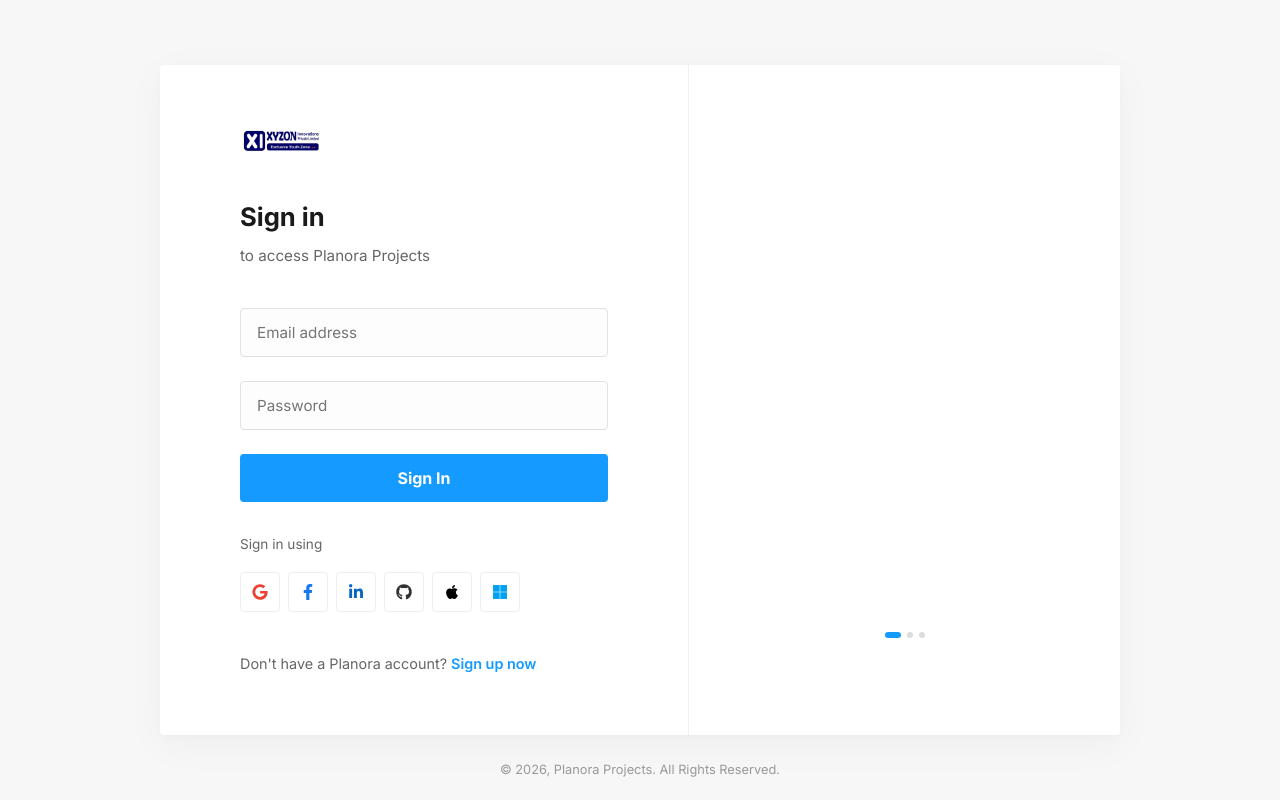
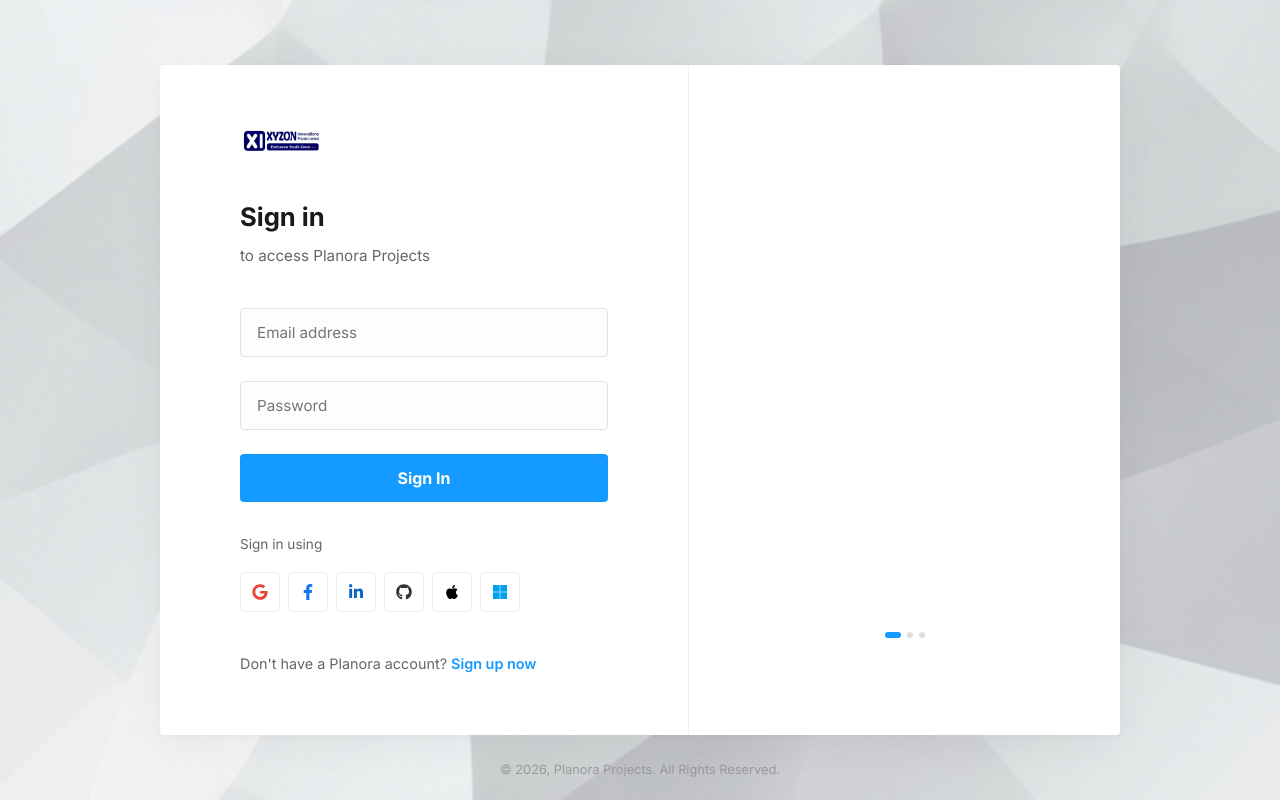
Before and after one commit to Adbhutha10/Xyzon-Project-management-and-task-tracking-system, a React (Vite) app in the folder frontend/: page /login in a window 1280 px wide. Built offline with nearby package versions, Linux system fonts and the light colour scheme; no server answers.

Commit message:
UI: Add custom geometric background to all auth pages

```diff
--- a/frontend/src/index.css
+++ b/frontend/src/index.css
@@ -2098,8 +2098,10 @@ tbody tr:hover {
 .auth-bg-zoho {
   min-height: 100vh;
   background-color: #f7f7f7;
-  background-image: radial-gradient(#d1d1d1 0.5px, transparent 0.5px);
-  background-size: 20px 20px;
+  background-image: url('/auth-bg.png');
+  background-size: cover;
+  background-position: center;
+  background-repeat: no-repeat;
   display: flex;
   align-items: center;
   justify-content: center;
```
Also changed, not shown: frontend/public/auth-bg.png (added).
